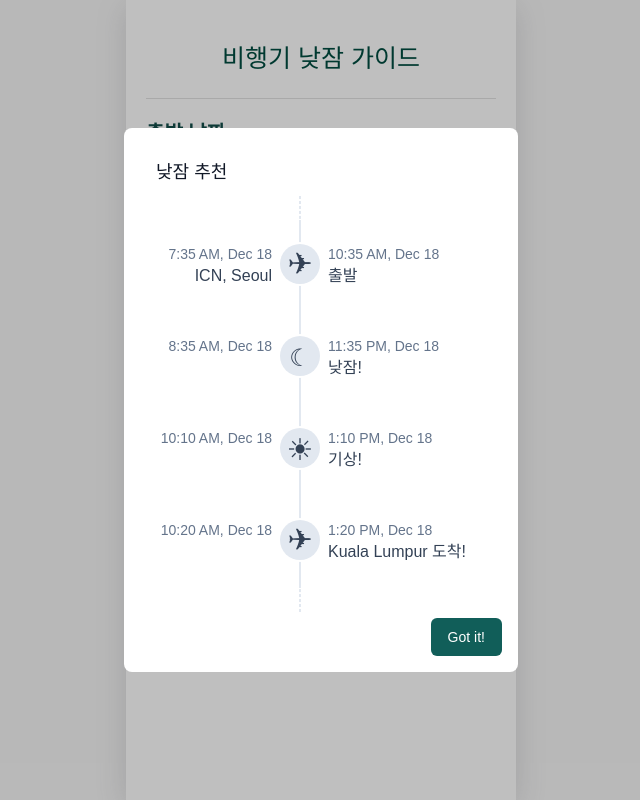
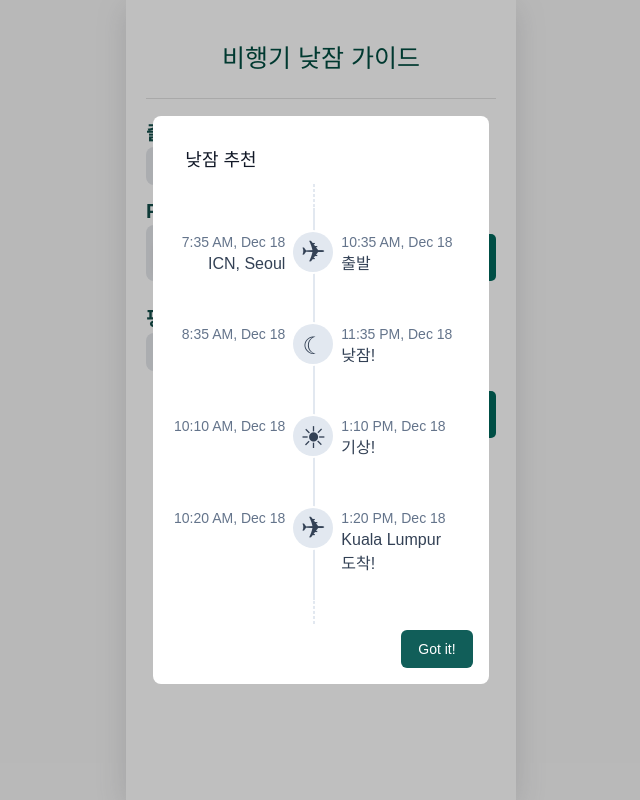
Before and after one commit to iyk2h/jubilant-goggles, a Next.js app: page / in a window 1280 px wide. Both pictures are taken after a click on the button "Submit". Shown: the whole page, without its empty margins (319-959 px from the left). Built offline with nearby package versions, Linux system fonts and the light colour scheme; a web font is replaced by a local one.

Commit message:
refactor: 비율 변경

```diff
--- a/app/components/RecommendNap.js
+++ b/app/components/RecommendNap.js
@@ -57,7 +57,7 @@ const RecommendNap = () => {
                     <ul
                       aria-label="Activity feed"
                       role="feed"
-                      className="relative flex flex-col gap-12 py-12 mr-12 left-[1rem] before:absolute before:top-0 before:left-[8.7rem] before:h-full before:border before:border-dashed before:border-slate-200 after:absolute after:top-6 after:left-[8.7rem] after:bottom-6 after:border after:border-slate-200"
+                      className="relative flex flex-col gap-12 py-12 pr-2 mr-2 left-[0rem] before:absolute before:top-0 before:left-[8.7rem] before:h-full before:border before:border-dashed before:border-slate-200 after:absolute after:top-6 after:left-[8.7rem] after:bottom-6 after:border after:border-slate-200"
                     >
                       <li role="article" className="flex gap-2">
                         <div className="flex flex-col w-28 text-right">
@@ -130,7 +130,10 @@ const RecommendNap = () => {
                             1:20 PM, Dec 18
                           </p>
                           <h4 className="text-base font-medium text-slate-700">
-                            Kuala Lumpur 도착!
+                            Kuala Lumpur
+                          </h4>
+                          <h4 className="text-base font-medium text-slate-700">
+                            도착!
                           </h4>
                         </div>
                       </li>
```
